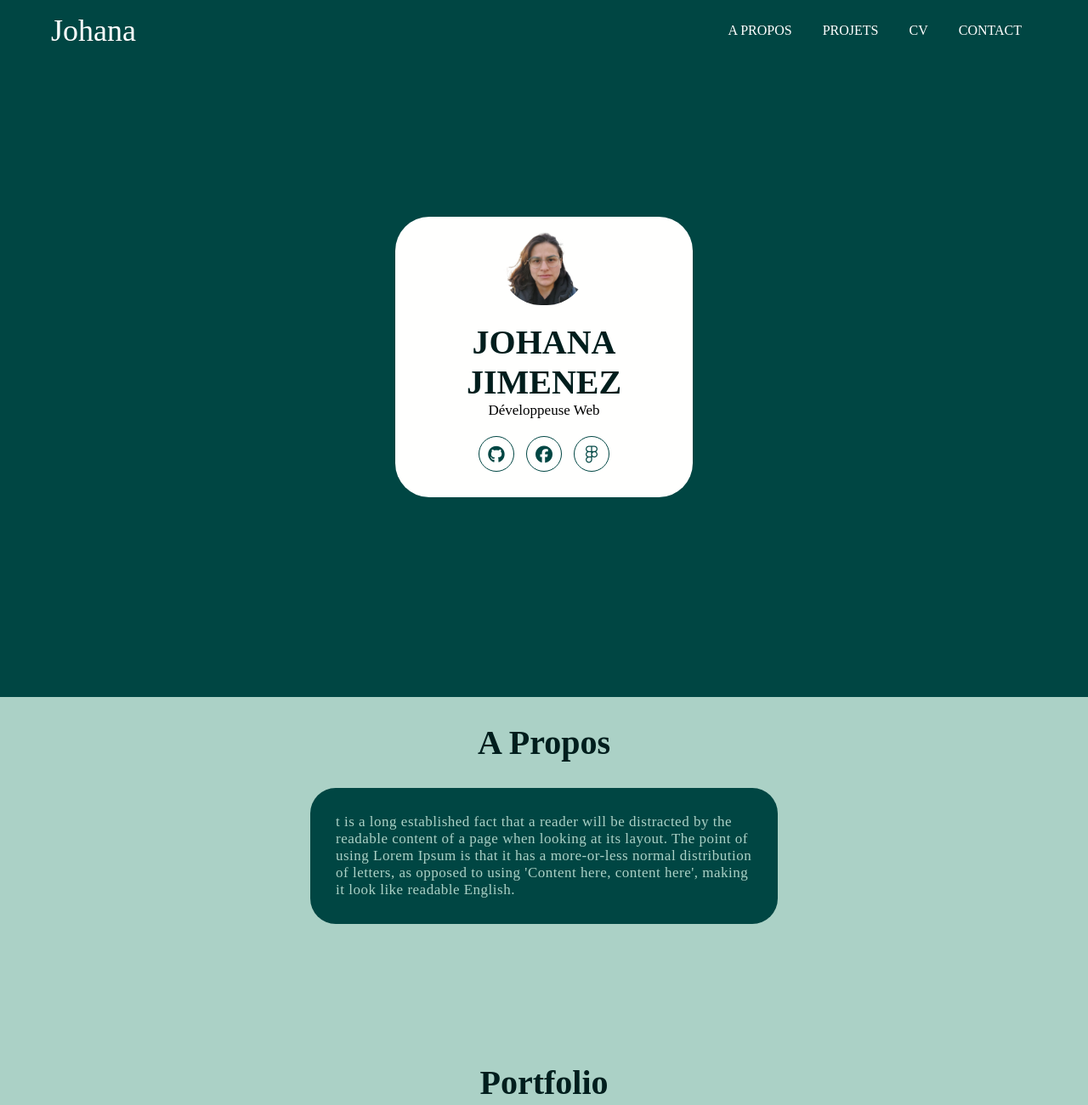
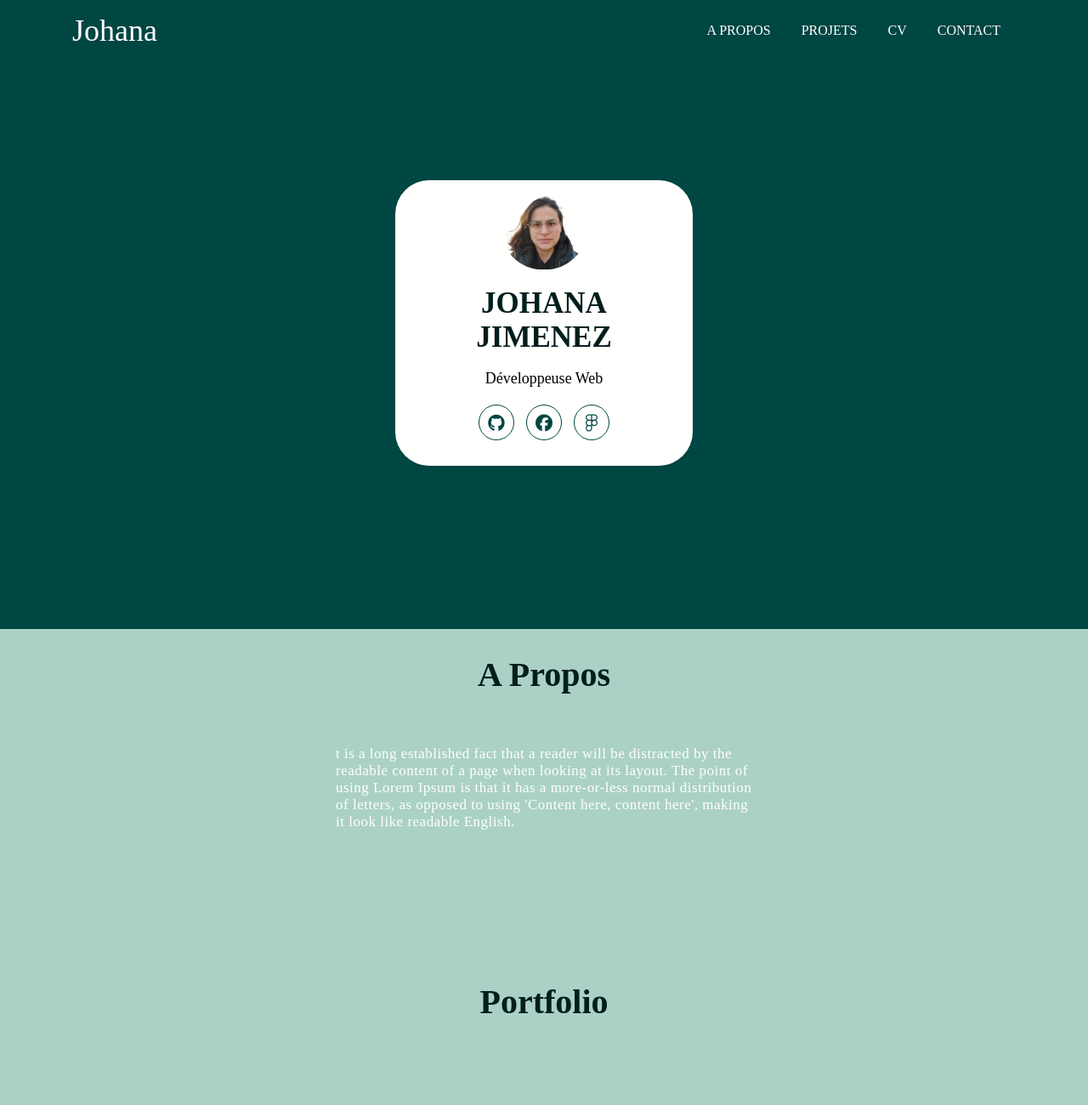
Before and after one commit to JohanaJimenez1/JohanaJimenez1.github.io, a plain HTML site: page index.html in a window 1280 px wide. Shown: the top 1300 px of the page at 85% size. Drawn offline with Linux system fonts and the light colour scheme.

Commit message:
actialisation

```diff
--- a/assets/portfolio.css
+++ b/assets/portfolio.css
@@ -19,7 +19,7 @@ html {
 }
 
 .container-header header {
-    max-width: 1200px;
+    max-width: 1150px;
     margin: auto;
     display: flex;
     justify-content: space-between;
@@ -64,7 +64,7 @@ html {
 
 .inicio {
     background-color: #004643;
-    height: 100vh;
+    height: 90vh;
     display: flex;
     align-items: center;
     margin-top: 20px;
@@ -73,7 +73,7 @@ html {
 .inicio .contenue-banner {
     padding: 10px;
     background-color: #FFFFFE;
-    max-width: 350px;
+    width: 350px;
     margin: auto;
     text-align: center;
     border-radius: 40px;
@@ -89,12 +89,12 @@ html {
 
 .inicio .contenue-banner h1 {
     margin-top: 20px;
-    font-size: 40px;
+    font-size: 35px;
     color: #001E1D;
 }
 
 .inicio .contenue-banner h2 {
-    font-size: 17px;
+    font-size: 18px;
     font-weight: normal;
 }
 
@@ -125,8 +125,8 @@ html {
 }
 
 .contenido-section {
-    background-color: #004643;
-    color: #ABD1C6;
+
+    color: white;
     max-width: 550px;
     text-align: left;
     margin: auto;
@@ -146,21 +146,22 @@ html {
 /* PORTFOLIO */
 
 .container-portfolio {
+    display: flex;
+    flex-wrap: wrap;
     height: 100vh;
     background-color: #ABD1C6;
     max-width: 100%;
+    justify-content: center;
 }
 .container-boite{
     display: flex;
-    flex-wrap: wrap;
     gap: 20px;
 }
 
 .container-portfolio h1 {
     color: #001E1D;
-    text-align: center;
     font-size: 40px;
-    padding: 30px;
+    padding-top: 15px;
 }
 
 .boite-portofolio img {
--- a/index.html
+++ b/index.html
@@ -37,7 +37,7 @@
             <div class="image-perfil">
                 <img src="assets/images/johana3.png" alt="photo perfil">
             </div>
-            <h1>JOHANA JIMENEZ</h1>
+            <h1>JOHANA<br>JIMENEZ</h1><br>
             <h2>Développeuse Web</h2>
             <div class="reseaux-sociaux">
                 <a href=""><i class="fa-brands fa-github"></i></a>
@@ -45,8 +45,10 @@
                 <a href=""><i class="fa-brands fa-figma"></i></a>
             </div>
         </div>
+    </section>
+
         <!-- A PROPOS -->
-    </section>
+
     <section id="apropos" class="apropos">
         <h1>A Propos</h1>
         <div class="contenido-section">
```
